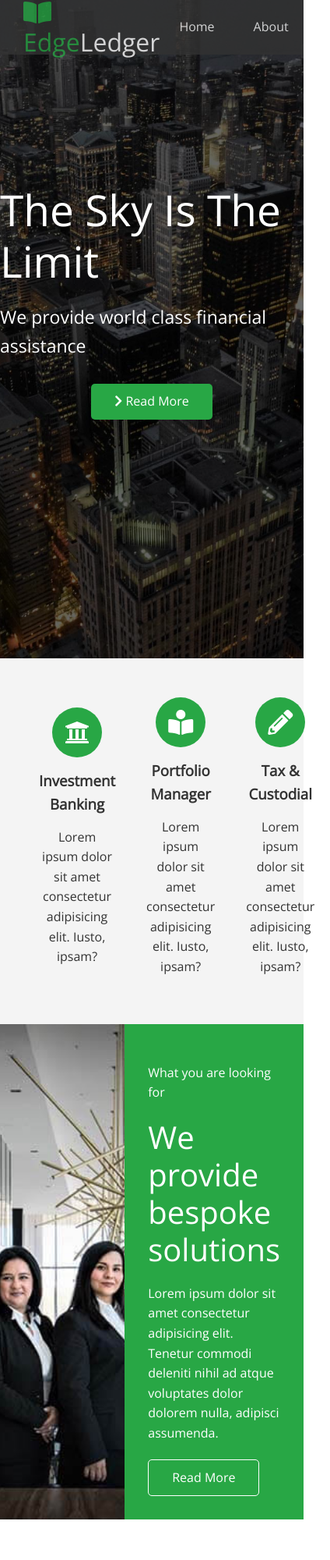
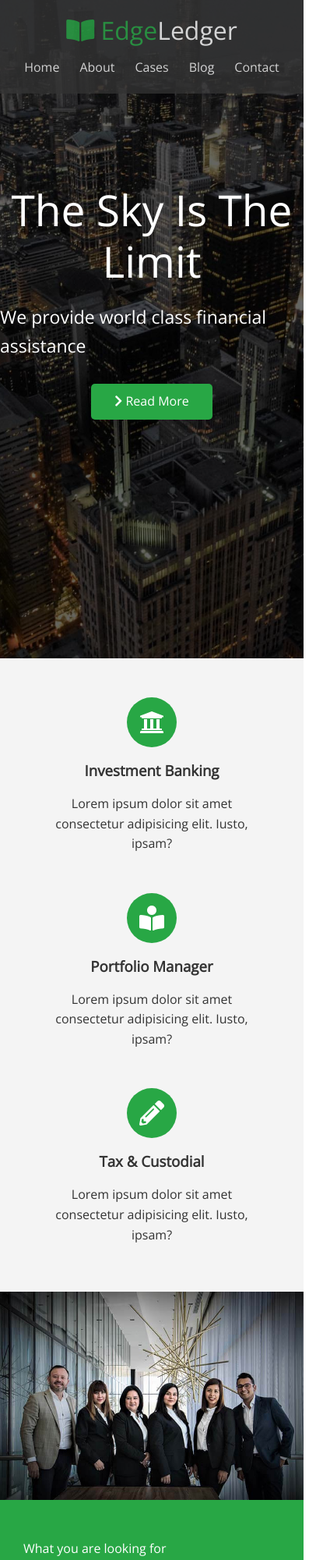
Before and after one commit to Rickperez87/edgeledger-website, a plain HTML site: page index.html in a window 390 px wide. Shown: the top 2000 px of the page at 78% size, 424 px wide, since content can reach past the window. Drawn offline with nearby package versions, Linux system fonts and the light colour scheme.

Commit message:
completed styles for media queries

```diff
--- a/styles/index.css
+++ b/styles/index.css
@@ -92,6 +92,7 @@ nav a:hover {
 }
 .showcase .contain > h1 {
   font-size: 55px;
+  text-align: center;
 }
 .showcase .contain > p {
   font-size: 23px;
@@ -172,3 +173,37 @@ footer {
 footer a :hover {
   color: #28a745;
 }
+
+/* media queries */
+
+@media (max-width: 768px) {
+  nav {
+    flex-direction: column;
+    height: 120px;
+    padding: 20px;
+  }
+  nav a {
+    padding: 10px 10px;
+    margin: 0 3px;
+  }
+
+  .flex-item {
+    flex-direction: column;
+  }
+
+  .flex-columns .column {
+    flex: 100%;
+    max-width: 100%;
+  }
+
+  .flex-grid .column {
+    flex: 50%;
+    max-width: 50%;
+  }
+}
+@media (max-width: 500px) {
+  .flex-grid .column {
+    flex: 100%;
+    max-width: 100%;
+  }
+}
```
